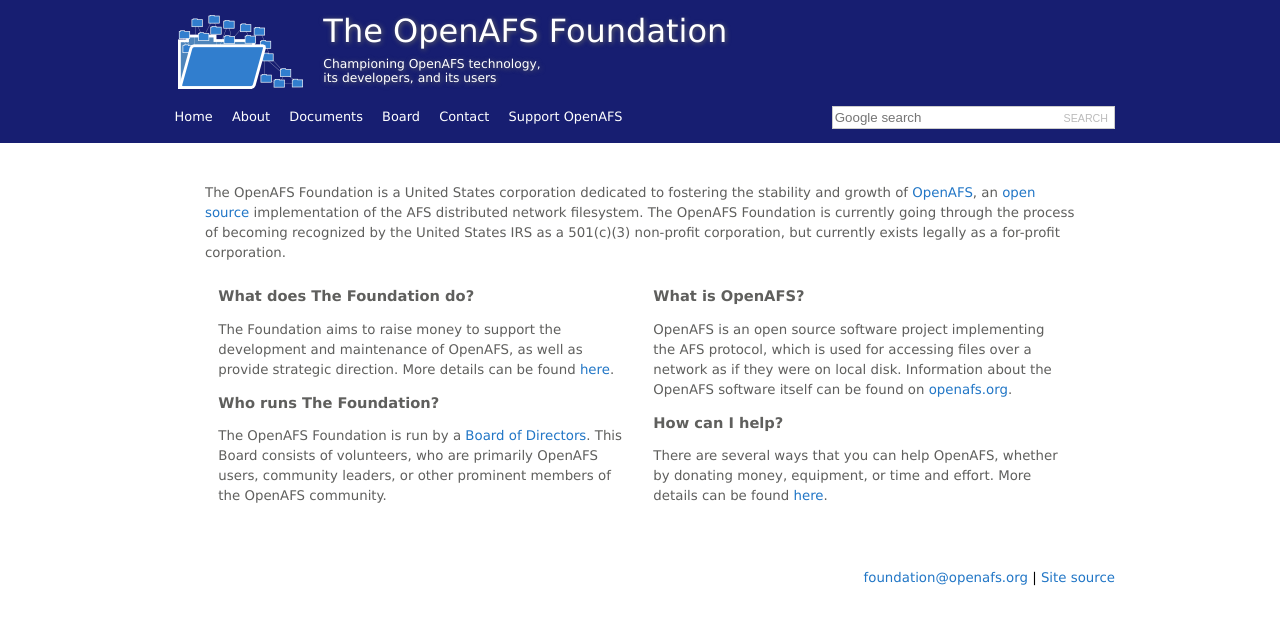
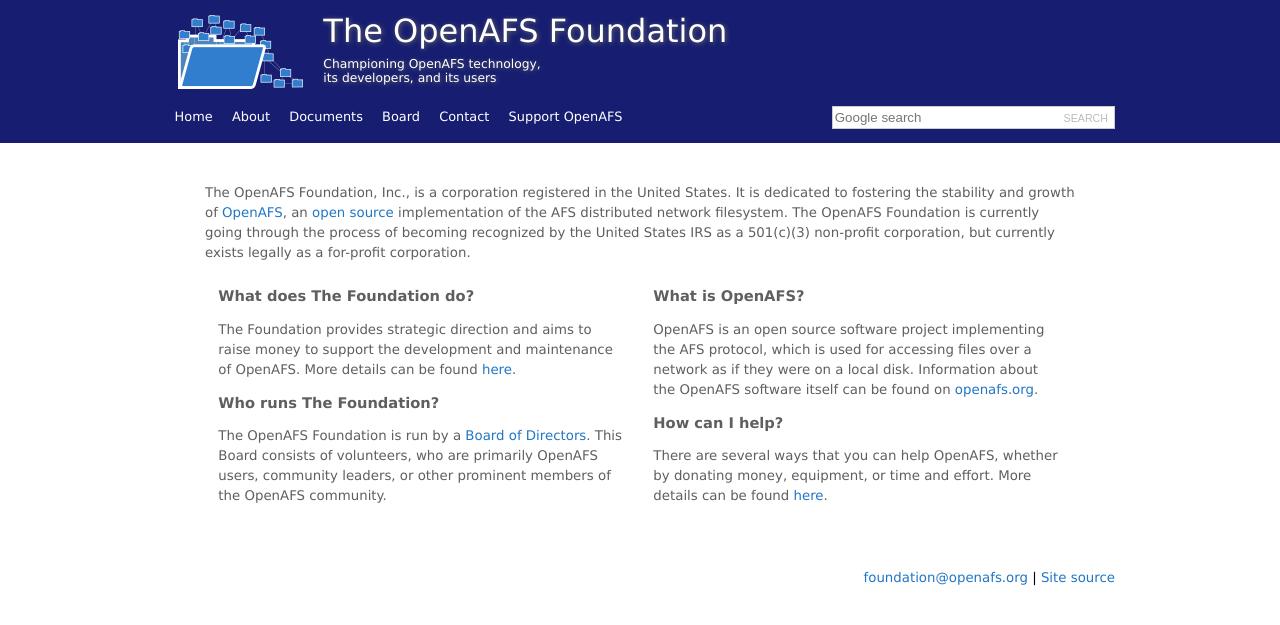
Before and after one commit to openafsfoundation/openafsfoundation.org, a Jekyll site: the page built from index.md, in a window 1280 px wide. Shown: the top 625 px of the page. Built offline with Jekyll 4.4.1, drawn with Linux system fonts in a browser that asks for light colours.

Commit message:
Grammar edits
Changing first sentence.  Change "to a local disc".  Switched order of "strategic leadership" and "raising money".  NO REAL CONTENT changes here

```diff
--- a/index.md
+++ b/index.md
@@ -2,7 +2,7 @@
 extra-css: ["index.css"]
 ---
 
-The OpenAFS Foundation is a United States corporation dedicated to fostering
+The OpenAFS Foundation, Inc., is a corporation registered in the United States.  It is dedicated to fostering
 the stability and growth of [OpenAFS](http://www.openafs.org/), an [open
 source](http://opensource.org/) implementation of the AFS distributed network
 filesystem. The OpenAFS Foundation is currently going through the process of
@@ -12,8 +12,8 @@
 <div class="index-container">
   <div class="index-box">
     <h4>What does The Foundation do?</h4>
-    <p>The Foundation aims to raise money to support the development and
-    maintenance of OpenAFS, as well as provide strategic direction. More
+    <p>The Foundation provides strategic direction and aims to raise money to support the development and
+    maintenance of OpenAFS. More
     details can be found <a href="about/">here</a>.</p>
 
     <h4>Who runs The Foundation?</h4>
@@ -26,7 +26,7 @@
     <h4>What is OpenAFS?</h4>
     <p>OpenAFS is an open source software project implementing the AFS
     protocol, which is used for accessing files over a network as if they were
-    on local disk. Information about the OpenAFS software itself can be found
+    on a local disk. Information about the OpenAFS software itself can be found
     on <a href="http://www.openafs.org/">openafs.org</a>.</p>
 
     <h4>How can I help?</h4>
```
